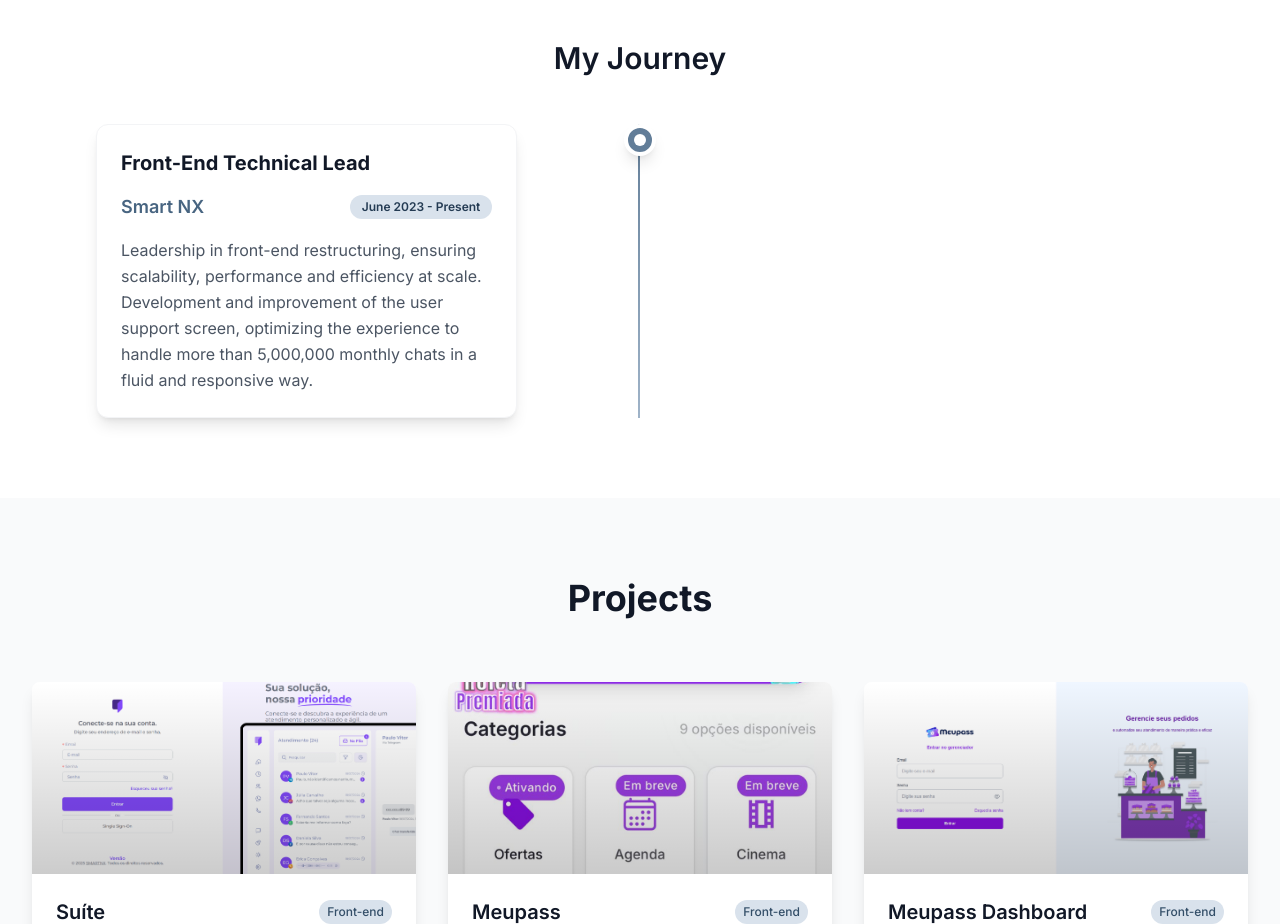
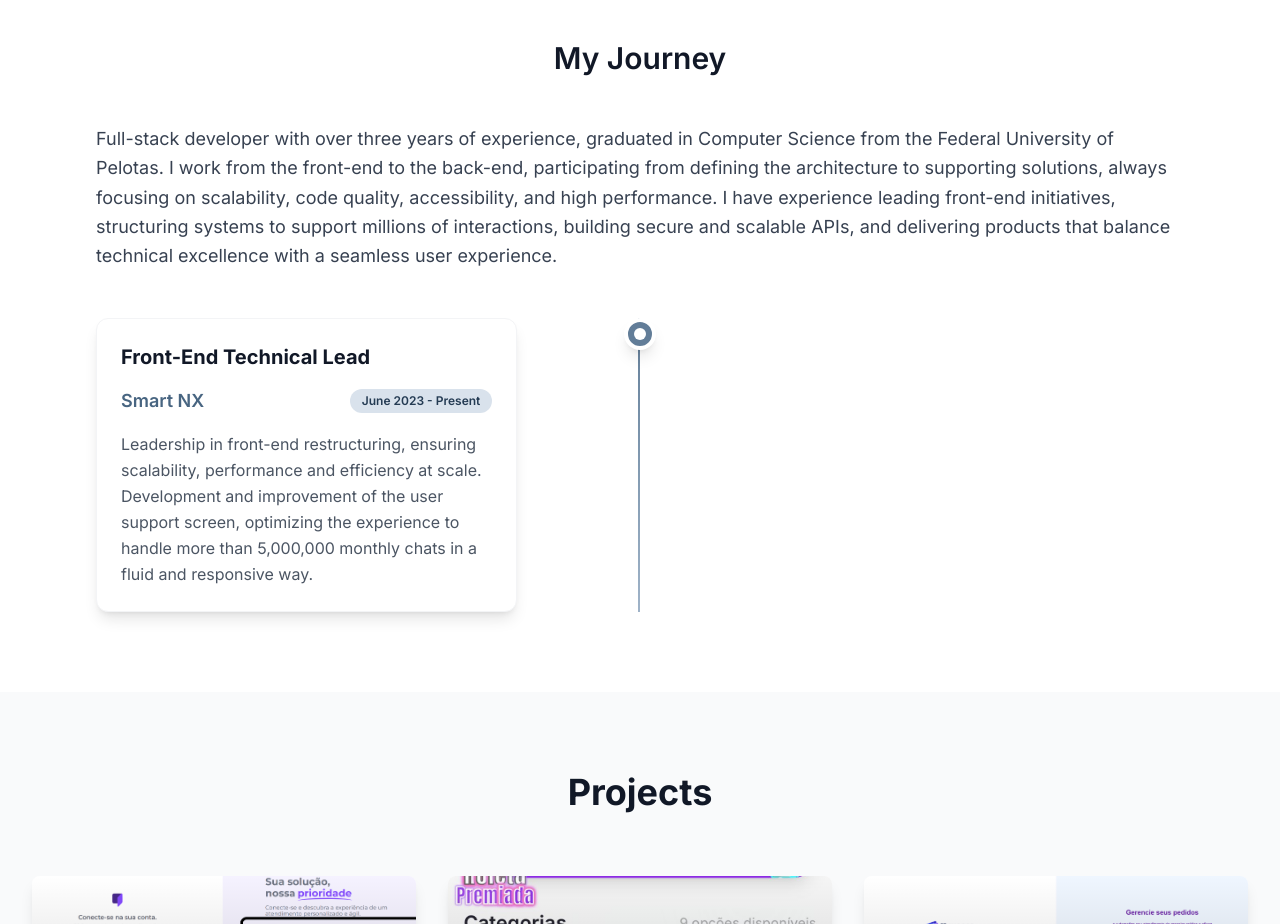
Before and after one commit to juathanduarte/juats.dev, a React (Vite) app: page / in a window 1280 px wide. Shown: the part 840-1764 px from the top of the page. Built offline with nearby package versions, Linux system fonts and the light colour scheme.

Commit message:
feature: melhorando about

```diff
--- a/src/locales/en/translation.json
+++ b/src/locales/en/translation.json
@@ -35,7 +35,10 @@
   },
   "about": {
     "title": "About Me",
-    "subtitle": "Full-Stack Developer with a degree in Computer Science from the Federal University of Pelotas, with over two years of experience creating and improving high-impact solutions.",
+    "subtitle": "Full-Stack Developer with a degree in Computer Science, experienced in high-impact products, leading front-end initiatives and delivering end-to-end solutions.",
+    "bio": {
+      "paragraph": "Full-stack developer with over three years of experience, graduated in Computer Science from the Federal University of Pelotas. I work from the front-end to the back-end, participating from defining the architecture to supporting solutions, always focusing on scalability, code quality, accessibility, and high performance. I have experience leading front-end initiatives, structuring systems to support millions of interactions, building secure and scalable APIs, and delivering products that balance technical excellence with a seamless user experience."
+    },
     "journey": {
       "title": "My Journey",
       "experience1": {
--- a/src/locales/es/translation.json
+++ b/src/locales/es/translation.json
@@ -36,6 +36,9 @@
   "about": {
     "title": "Acerca de Mí",
     "subtitle": "Desarrollador Full-Stack con título en Ciencias de la Computación de la Universidad Federal de Pelotas, con más de dos años de experiencia creando y mejorando soluciones de alto impacto.",
+    "bio": {
+      "paragraph": "Desarrollador full-stack con más de tres años de experiencia, graduado en Informática por la Universidad Federal de Pelotas. Trabajo desde el front-end hasta el back-end, participando desde la definición de la arquitectura hasta el soporte de soluciones, siempre con un enfoque en la escalabilidad, la calidad del código, la accesibilidad y el alto rendimiento. Tengo experiencia liderando iniciativas front-end, estructurando sistemas para soportar millones de interacciones, creando API seguras y escalables, y entregando productos que combinan la excelencia técnica con una experiencia de usuario fluida."
+    },
     "journey": {
       "title": "Mi Viaje",
       "experience1": {
--- a/src/locales/pt-BR/translation.json
+++ b/src/locales/pt-BR/translation.json
@@ -35,7 +35,10 @@
   },
   "about": {
     "title": "Sobre Mim",
-    "subtitle": "Desenvolvedor Full-Stack formado em Ciência da Computação pela Universidade Federal de Pelotas, com mais de dois anos de experiência criando e aprimorando soluções de alto impacto.",
+    "subtitle": "Desenvolvedor Full-Stack formado em Ciência da Computação pela Universidade Federal de Pelotas, com experiência em produtos de alto impacto, liderando frentes de front-end e entregando soluções ponta a ponta.",
+    "bio": {
+      "paragraph": "Desarrollador full-stack con más de tres años de experiencia, graduado en Informática por la Universidad Federal de Pelotas. Trabajo desde el front-end hasta el back-end, participando desde la definición de la arquitectura hasta el soporte de soluciones, siempre con un enfoque en la escalabilidad, la calidad del código, la accesibilidad y el alto rendimiento. Tengo experiencia liderando iniciativas front-end, estructurando sistemas para soportar millones de interacciones, creando API seguras y escalables, y entregando productos que equilibran la excelencia técnica con una experiencia de usuario fluida."
+    },
     "journey": {
       "title": "Minha Jornada",
       "experience1": {
--- a/src/sections/About.tsx
+++ b/src/sections/About.tsx
@@ -13,6 +13,12 @@
             {t("about.journey.title")}
           </h3>
 
+          <div className="flex flex-col gap-6">
+            <p className="text-lg text-gray-700 dark:text-gray-200 leading-relaxed text-center md:text-left">
+              {t("about.bio.paragraph")}
+            </p>
+          </div>
+
           <Timeline />
         </div>
       </div>
```
